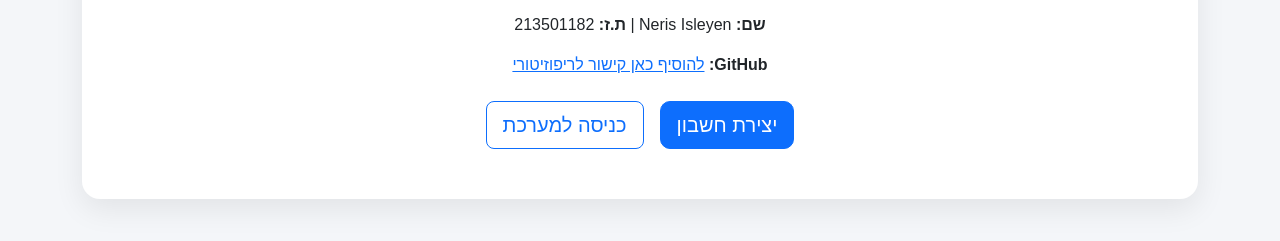
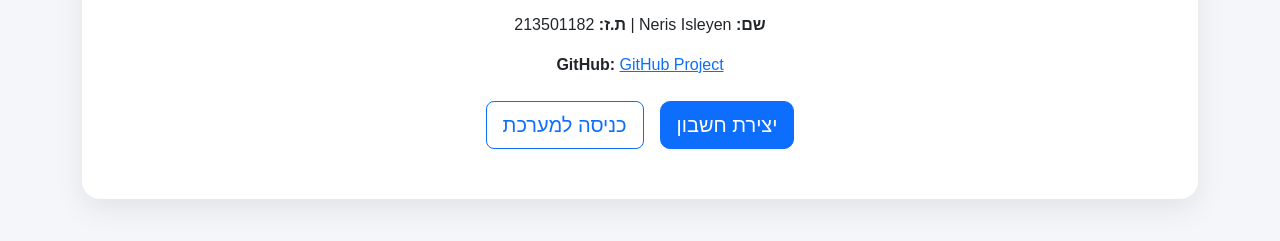
Before and after one commit to isleyenneris-lab/exam-client-project, a plain HTML site: page index.html in a window 1280 px wide. Shown: the part 243-484 px from the top of the page. Drawn offline with nearby package versions, Linux system fonts and the light colour scheme.

Commit message:
Update GitHub link on home page

```diff
--- a/index.html
+++ b/index.html
@@ -41,7 +41,7 @@
 
       <p>
         <strong>GitHub:</strong>
-        <a href="#" target="_blank">להוסיף כאן קישור לריפוזיטורי</a>
+        <a href="https://github.com/isleyenneris-lab/exam-client-project" target="_blank">GitHub Project</a>
       </p>
 
       <div class="mt-4 d-flex justify-content-center gap-3 flex-wrap">
```
